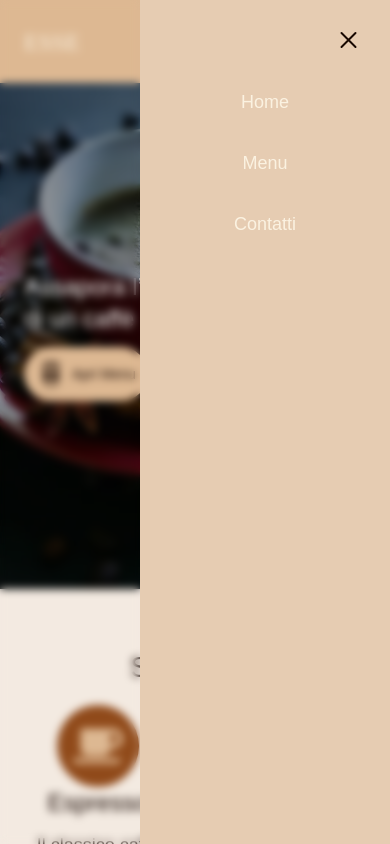
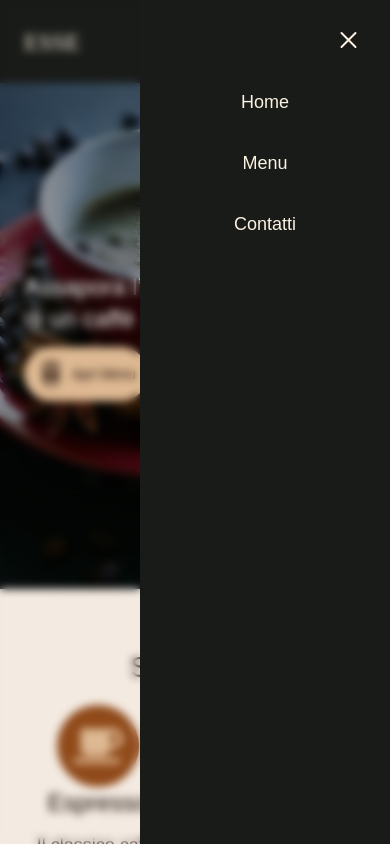
Before and after one commit to moreee-sa/esse-bar, a React (Vite) app: page / in a window 390 px wide. Both pictures are taken after a click on the element 280 px from the left and 41 px from the top of the page. Shown: the top 844 px of the page. Built offline with nearby package versions, Linux system fonts and the light colour scheme; a web font is replaced by a local one.

Commit message:
Aggiornata NavbarMobile per usare THEME invece di ThemeContext

```diff
--- a/src/components/Navbar/NavbarMobile.tsx
+++ b/src/components/Navbar/NavbarMobile.tsx
@@ -2,11 +2,9 @@ import { useState } from "react"
 import NavLogo from "@components/Navbar/NavLogo"
 import NavLink from "@components/Navbar/NavLink";
 import { IoCloseOutline, IoMenuOutline  } from "react-icons/io5";
-import { useTheme } from "../Theme/ThemeContext";
+import { THEME } from "@/lib/constants";
 
 function NavbarMobile() {
-  const { primary, secondary, text } = useTheme();
-
   const [isOpen, setIsOpen] = useState(false);
 
   function handleMenu() {
@@ -18,24 +16,24 @@ function NavbarMobile() {
     <>
       <div
         className="w-full items-center p-6 sticky top-0 z-50 flex md:hidden"
-        style={{ backgroundColor: primary }}
+        style={{ backgroundColor: THEME.navbar }}
       >
         <div className="w-full h-full flex items-center">
           <NavLogo brand="ESSE" path="/" />
         </div>
         <div className="w-full h-full flex justify-end items-center" onClick={() => handleMenu()}>
-          <IoMenuOutline color={text} size={35} />
+          <IoMenuOutline color={THEME.text} size={35} />
         </div>
       </div>
 
-      <div className={`z-50 fixed top-0 right-0 w-full h-full transition-[backdrop-filter] duration-300 md:hidden ${isOpen ? 'translate-x-0 backdrop-blur-xs' : 'translate-x-full'}`} onClick={() => handleMenu()} />
+      <div className={`z-50 fixed top-0 right-0 w-full h-full transition-[backdrop-filter] duration-600 md:hidden ${isOpen ? 'translate-x-0 backdrop-blur-xs' : 'translate-x-full'}`} onClick={() => handleMenu()} />
 
       <div
         className={`z-60 fixed top-0 right-0 w-[250px] h-full transform transition-transform duration-300 md:hidden ${isOpen ? 'translate-x-0' : 'translate-x-full'}`}
-        style={{ backgroundColor: secondary }}
+        style={{ backgroundColor: THEME.navbar }}
       >
         <div className="h-20 flex flex-col items-end justify-center p-6" onClick={() => handleMenu()}>
-          {isOpen && <IoCloseOutline color={text} size={35} />}
+          {isOpen && <IoCloseOutline color={THEME.text} size={35} />}
         </div>
         <div className="flex flex-col items-center gap-4">
           <NavLink name="Home" path="/" />
```
